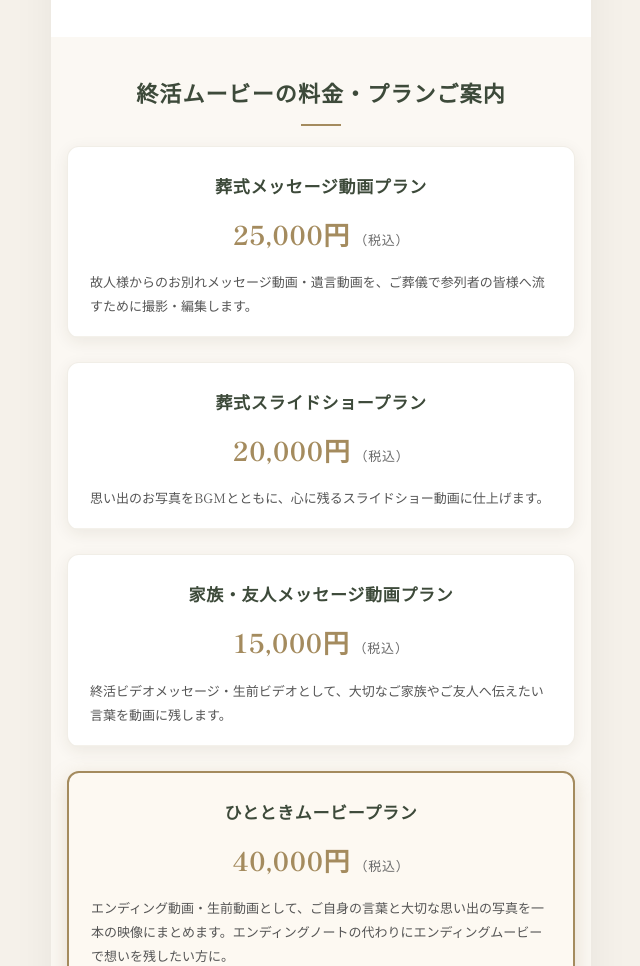
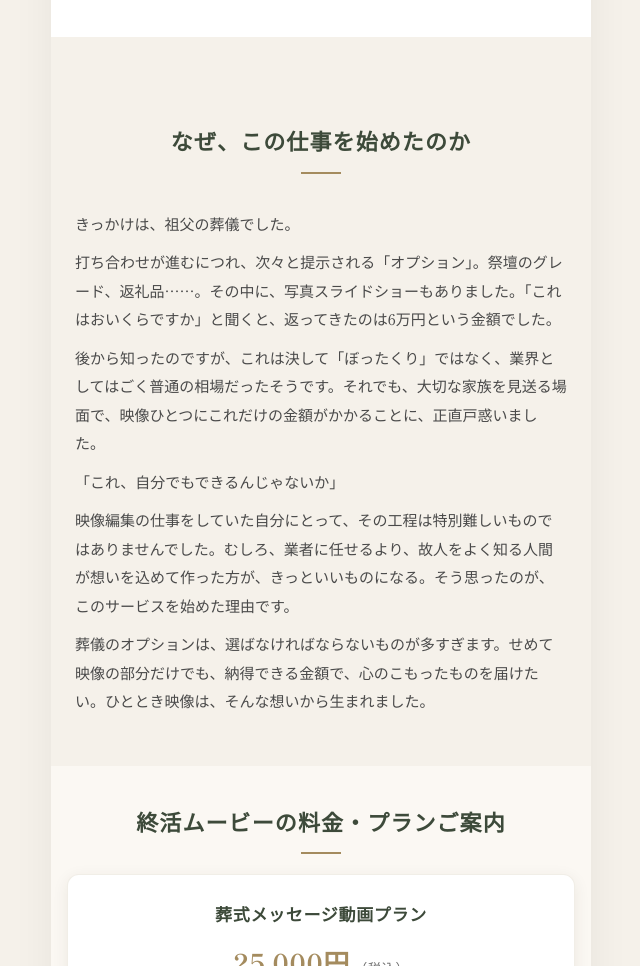
Before and after one commit to kotonoha-eizou/kotonoha-eizou-v2, a website built with Parcel: page src/index.html in a window 1280 px wide. Shown: the part 2069-3035 px from the top of the page, without its empty margins (319-959 px from the left). Built offline with nearby package versions, Linux system fonts and the light colour scheme.

Commit message:
content: トップページに「なぜ始めたか」運営者ストーリーセクションを追加

```diff
--- a/src/index.html
+++ b/src/index.html
@@ -278,6 +278,18 @@
           </div>
         </div>
       </section>
+
+<section class="founder-story" aria-label="なぜ始めたか" style="background:#f5f1ea;padding:48px 24px 40px;text-align:center;">
+<h2 class="section-title">なぜ、この仕事を始めたのか</h2>
+<div class="service-overview-body">
+<p>きっかけは、祖父の葬儀でした。</p>
+<p>打ち合わせが進むにつれ、次々と提示される「オプション」。祭壇のグレード、返礼品……。その中に、写真スライドショーもありました。「これはおいくらですか」と聞くと、返ってきたのは6万円という金額でした。</p>
+<p>後から知ったのですが、これは決して「ぼったくり」ではなく、業界としてはごく普通の相場だったそうです。それでも、大切な家族を見送る場面で、映像ひとつにこれだけの金額がかかることに、正直戸惑いました。</p>
+<p>「これ、自分でもできるんじゃないか」</p>
+<p>映像編集の仕事をしていた自分にとって、その工程は特別難しいものではありませんでした。むしろ、業者に任せるより、故人をよく知る人間が想いを込めて作った方が、きっといいものになる。そう思ったのが、このサービスを始めた理由です。</p>
+<p>葬儀のオプションは、選ばなければならないものが多すぎます。せめて映像の部分だけでも、納得できる金額で、心のこもったものを届けたい。ひととき映像は、そんな想いから生まれました。</p>
+</div>
+</section>
 
 <section class="plans" aria-label="プラン一覧">
         <h2 class="section-title">終活ムービーの料金・プランご案内</h2>
```
